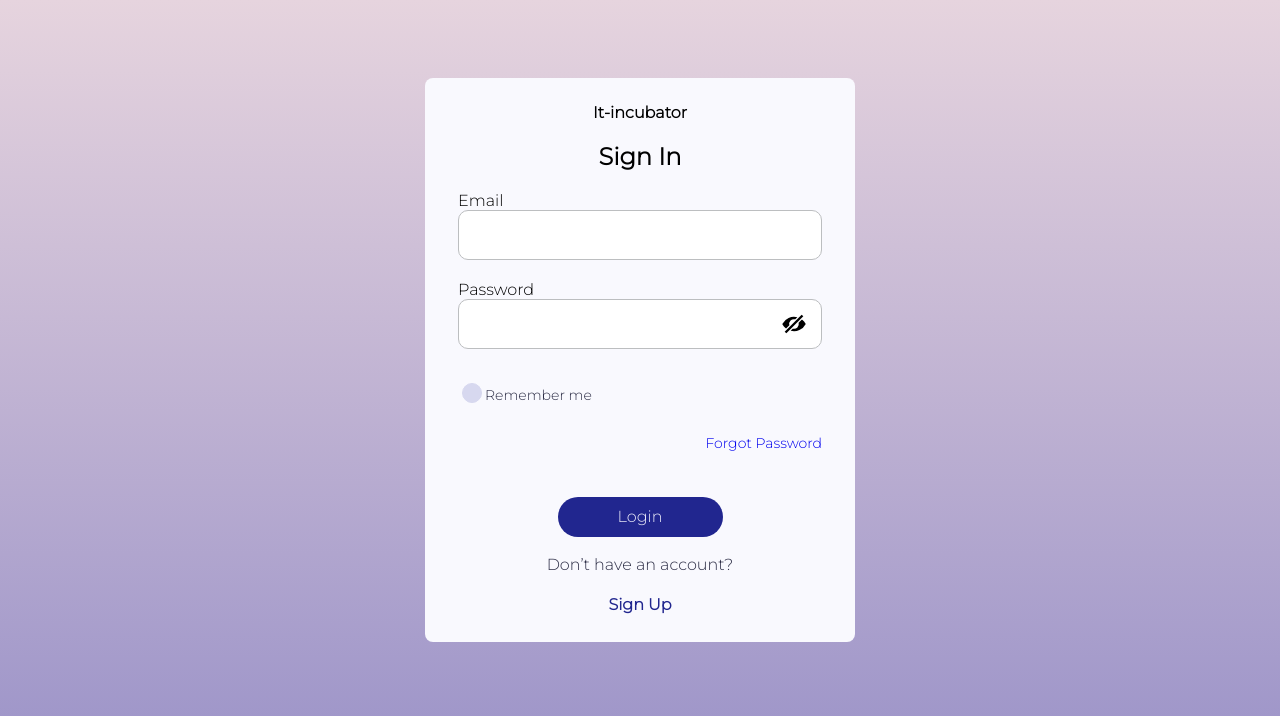
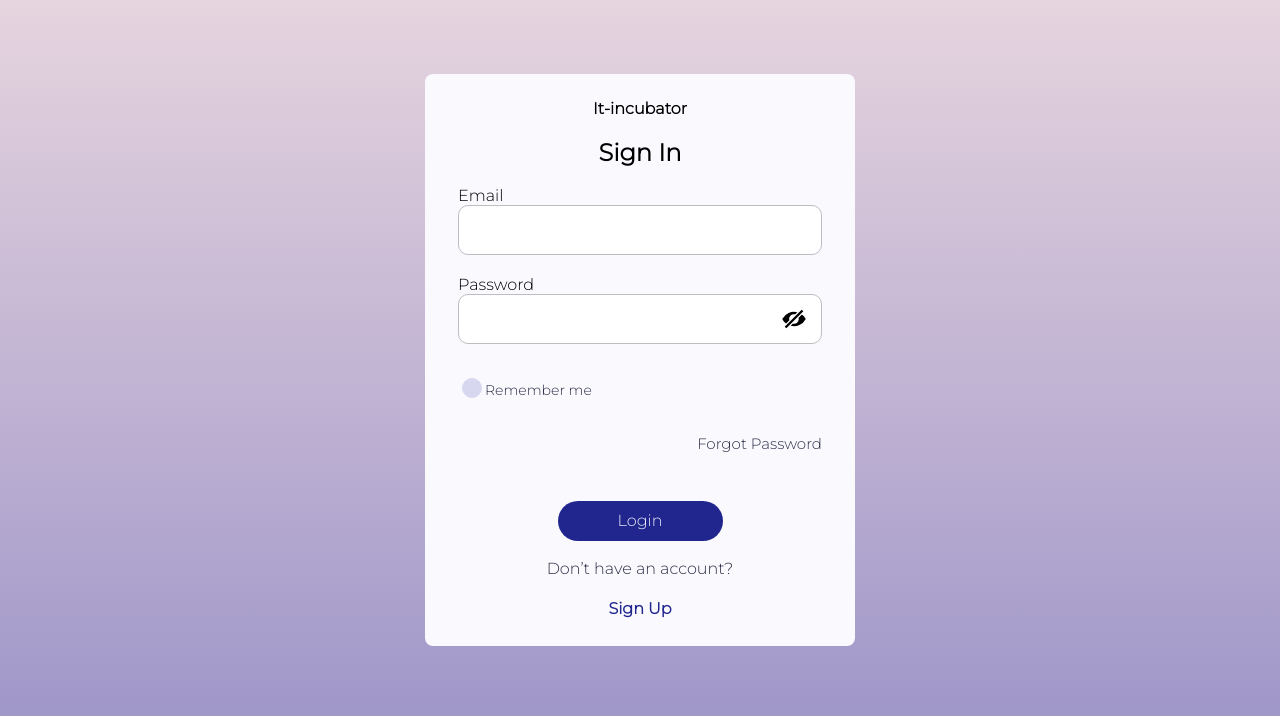
Before and after one commit to SRGREEN90/CardsProject, a React (Create React App) app: page /#/ in a window 1280 px wide. Shown: the top 716 px of the page. Built offline with nearby package versions, Linux system fonts and the light colour scheme; no server answers.

Commit message:
fixed style for link "forgot pass" and "button learn - opacity"

```diff
--- a/src/features/auth/Login/login.module.css
+++ b/src/features/auth/Login/login.module.css
@@ -27,17 +27,23 @@
     text-decoration: none;
 }
 
-.forgotText {
+.forgotText a {
+    text-decoration: none;
     font-style: normal;
     font-weight: normal;
-    font-size: 14px;
+    font-size: 15px;
     line-height: 17px;
-    text-align: right;
     color: #2D2E46;
     margin-bottom: 45px;
 }
 
-.forgotText:hover {
+.forgotText {
+    width: 100%;
+    text-align: right;
+    margin-bottom: 45px;
+}
+
+.forgotText a:hover {
     font-weight: bold;
 }
 
--- a/src/features/packsList/PacksTable/Table/PacksTable.module.css
+++ b/src/features/packsList/PacksTable/Table/PacksTable.module.css
@@ -39,6 +39,7 @@
     font-weight: 700;
     position: sticky;
     top: 0;
+    z-index: 999;
 }
 
 .header div {
```
